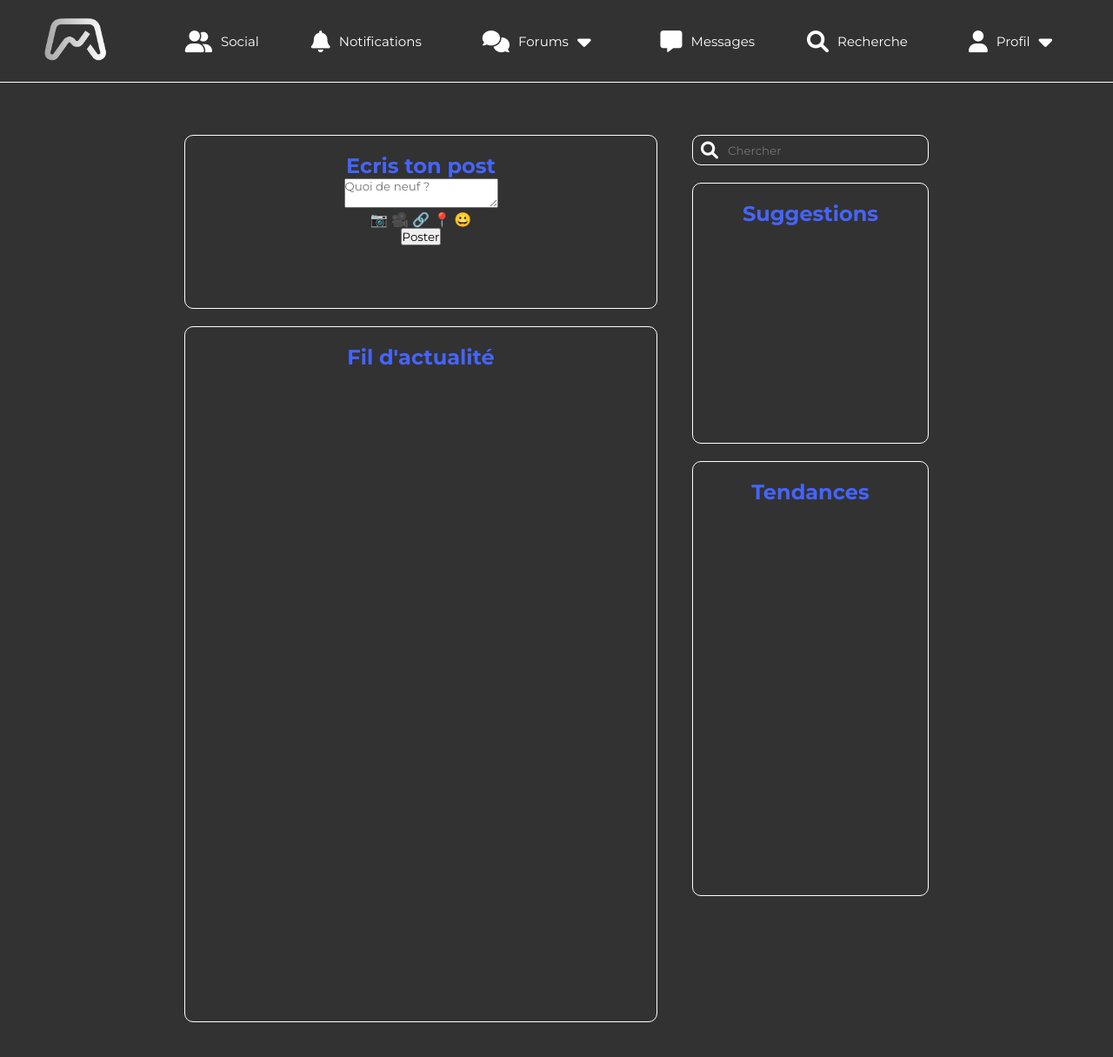
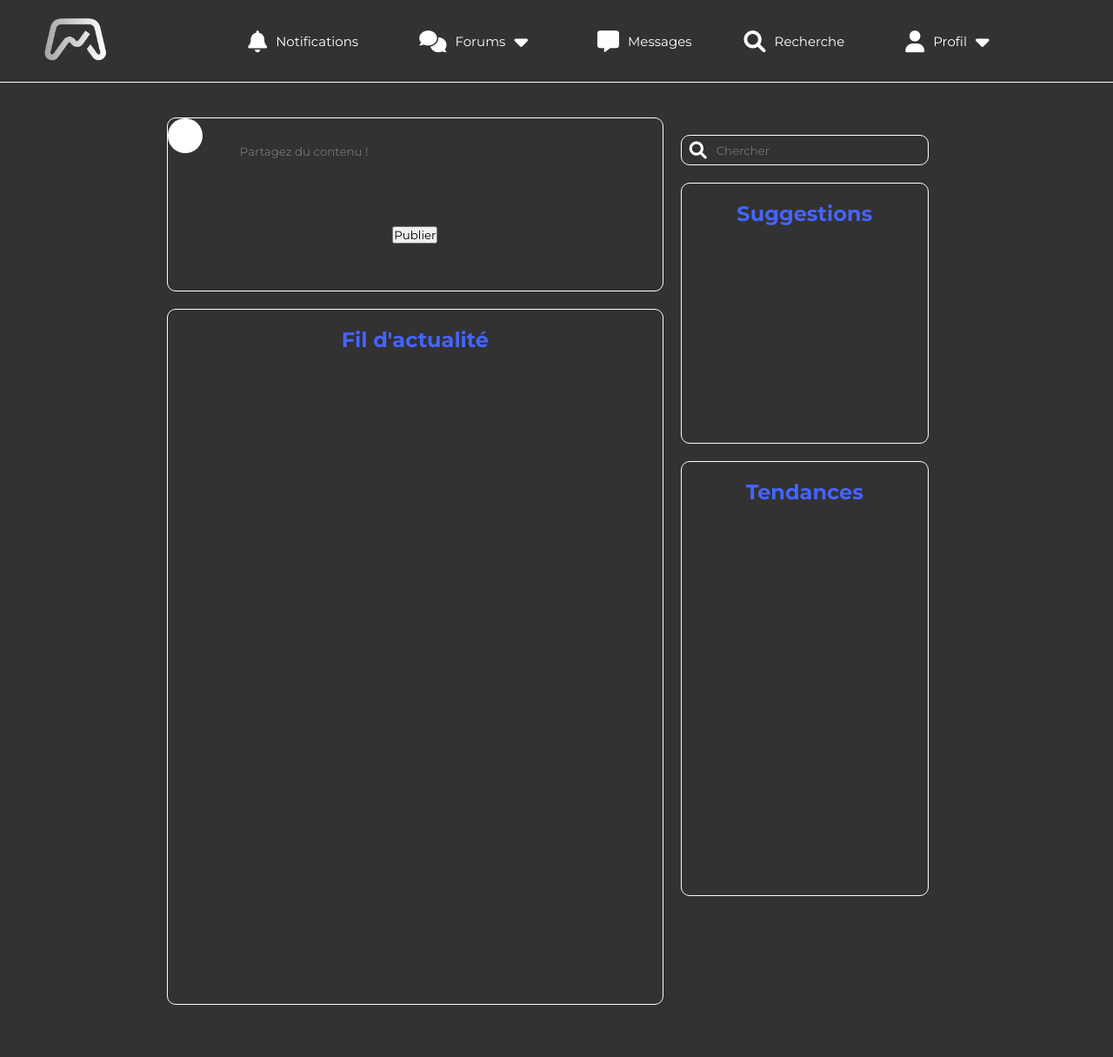
Before and after one commit to Trykxx/Player-Hub, a PHP site: page / in a window 1280 px wide. Shown: the whole page at 87% size. After the commit the page ends 1155 px from the top, so only its background shows below. Run offline with PHP 8.4, Linux system fonts and the light colour scheme.

Commit message:
nouveau composant

```diff
--- a/assets/css/index.css
+++ b/assets/css/index.css
@@ -12,7 +12,6 @@
 
 .container-center {
   flex: 2;
-  padding: 20px;
 }
 
 .post-creation,
@@ -35,6 +34,7 @@
 
 .post-creation {
   min-height: 200px;
+  position: relative;
 }
 
 .time-line {
@@ -54,9 +54,6 @@
   margin-bottom: 20px;
 }
 
-.search-input:focus{
-  border: 1px solid var(--cl-title) !important;
-}
 
 .search-input {
   padding-left: 40px;
@@ -68,6 +65,10 @@
   width: 100%;
 }
 
+.search-input:focus{
+  border: 1px solid var(--cl-title) !important;
+}
+
 .search-icon {
   position: absolute;
   left: 0;
@@ -76,6 +77,34 @@
   color: var(--cl-text);
   font-size: 20px;
 }
+
+.post-input{
+  width: 80%;
+  min-height: 100px;
+  background: transparent;
+  border: none;
+  color: white;
+  padding: 10px;
+  resize: none;
+}
+
+.pp-post{
+  height: 40px;
+  width: 40px;
+  position: absolute;
+  left: 0;
+  top: 0;
+  padding: 20px;
+  background-color: white;
+  border-radius: 50%;
+
+}
+
+
+
+
+
+
 
 @media screen and (max-width: 870px) {
   .container-right {
--- a/index.html
+++ b/index.html
@@ -21,7 +21,6 @@
       </a>
 
       <nav class="navbar">
-        <a href="./view/social.html"><i class="fa-solid fa-user-group"></i><span>Social</span></a>
         <a href="./view/notifications.html"
           ><i class="fa-solid fa-bell"></i><span>Notifications</span></a
         >
@@ -64,20 +63,13 @@
       <div class="container">
         <div class="container-center">
           <section class="post-creation">
-            <h2>Ecris ton post</h2>
-            <div class="post-container">
-              <textarea class="post-input" placeholder="Quoi de neuf ?"></textarea>
-              <div class="post-options">
-                <!-- Icônes pour les options de publication (ajoutez les vraies icônes selon vos besoins) -->
-                <span class="icon">📷</span>
-                <span class="icon">🎥</span>
-                <span class="icon">🔗</span>
-                <span class="icon">📍</span>
-                <span class="icon">😀</span>
-              </div>
-              <button class="post-btn">Poster</button>
-            </div>
-
+            <span class="pp-post"></span>
+            <textarea
+              class="post-input"
+              placeholder="Partagez du contenu !"
+            ></textarea>
+            <div class="post-options"></div>
+            <button class="post-btn">Publier</button>
           </section>
 
           <section class="time-line">
```
Also changed, not shown: assets/icons/icone.png (deleted), assets/icons/users.svg (added).
